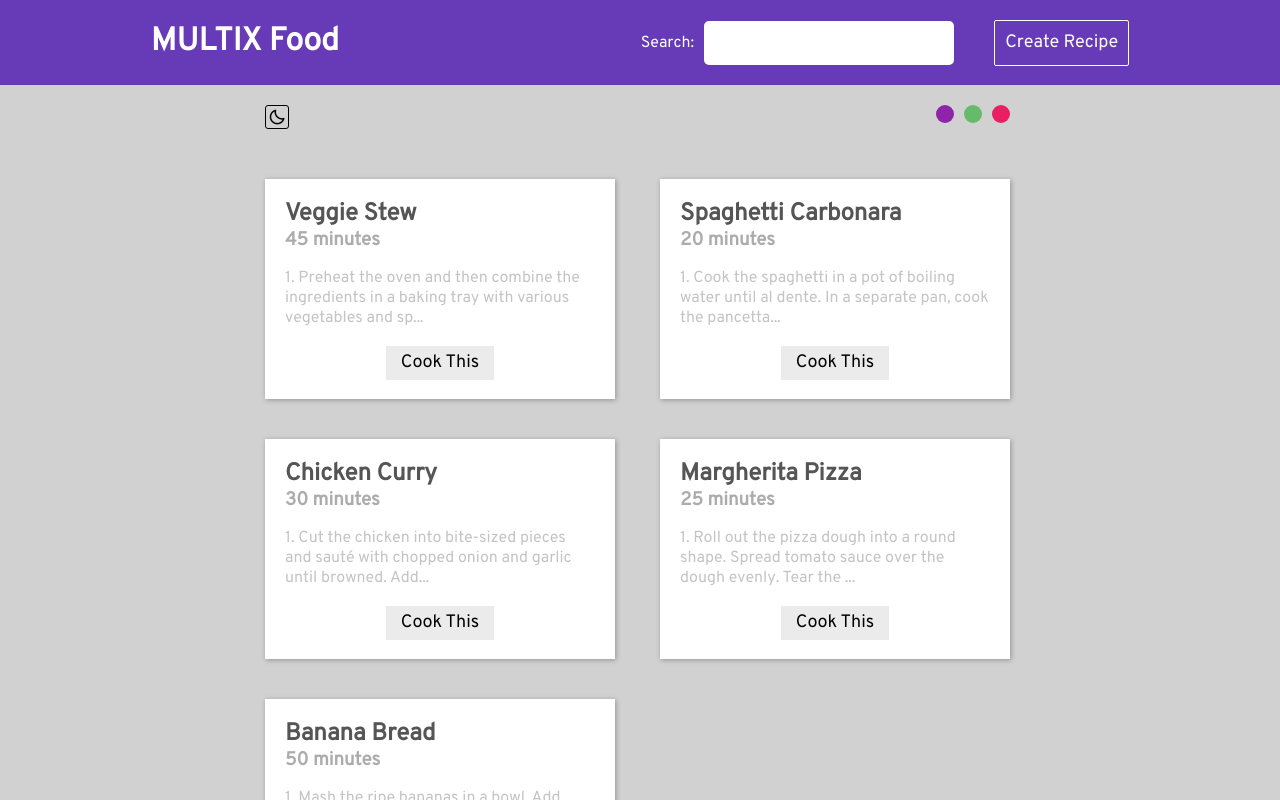
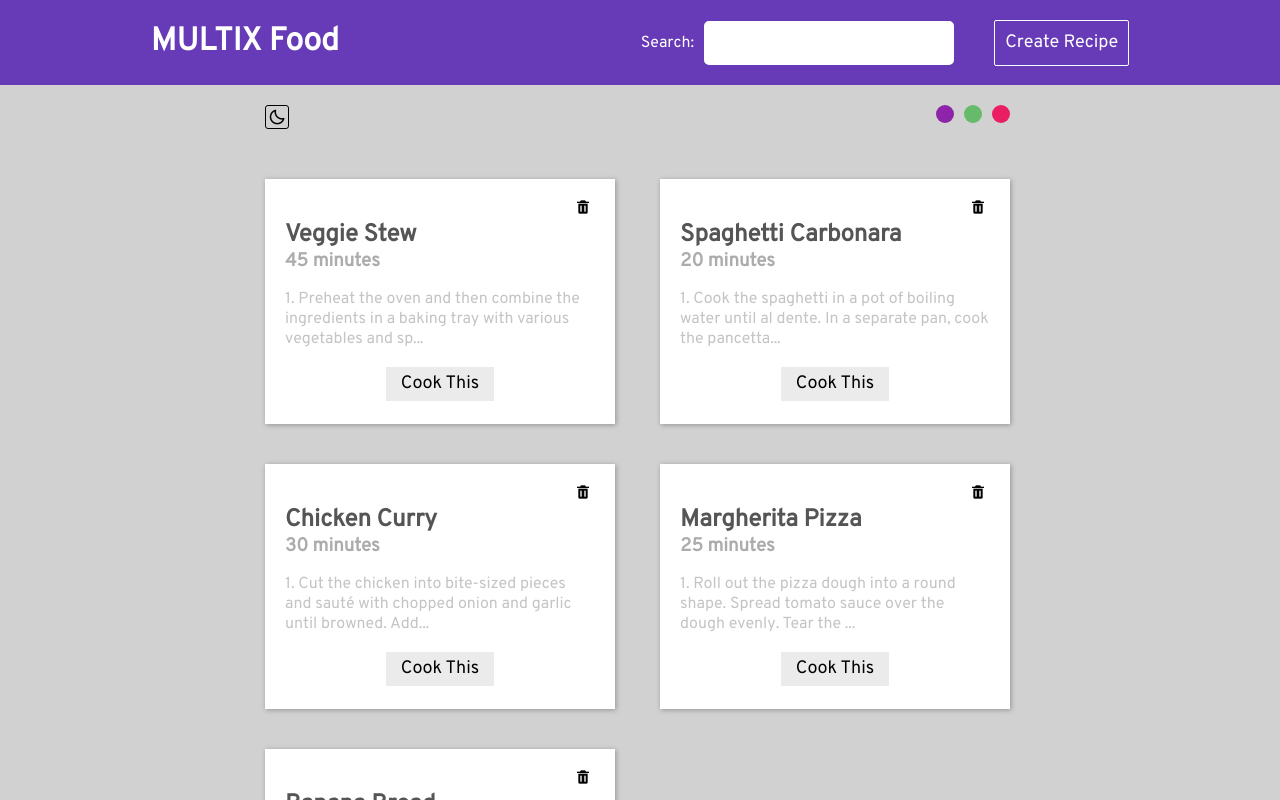
Before and after one commit to MohiiiReza051/react-recipes, a React (Create React App) app: page / in a window 1280 px wide. Shown: the top 800 px of the page. Built offline with nearby package versions, Linux system fonts and the light colour scheme; data requests are answered from the project's data file.

Commit message:
add feature to delete recipe from database

```diff
--- a/src/Components/Create/index.js
+++ b/src/Components/Create/index.js
@@ -16,7 +16,6 @@ const Create = () =>
   const handleSubmitForm = e =>
   {
     e.preventDefault();
-    // console.log(ingredientsList.length > 0);
     if (ingredientsList.length > 0) {
       postData(newRecipe);
       setIsSend(true);
--- a/src/Components/NavBar/index.js
+++ b/src/Components/NavBar/index.js
@@ -1,11 +1,19 @@
+import { useState } from 'react';
 import { Link, NavLink, useNavigate } from 'react-router-dom'
 import '../../styles/NavBar.css';
 
 const NavBar = () =>
 {
+  const [searchValue, setSearchValue] = useState('');
   const navigate = useNavigate();
 
-  const handleSearchField = e => e.key === 'Enter' && navigate(`/search/${e.target.value}`);
+  const handleSearchField = e =>
+  {
+    if (e.key === 'Enter') {
+      setSearchValue('');
+      navigate(`/search/${e.target.value}`);
+    }
+  }
 
   return (
     <div className='nav-con'>
@@ -21,6 +29,8 @@ const NavBar = () =>
             type="text"
             className='search-field'
             name='search'
+            value={searchValue}
+            onInput={e => setSearchValue(e.target.value)}
             onKeyDown={e => handleSearchField(e)}
           />
           <NavLink to={'/create'} className='create-recipe-btn'>
--- a/src/Components/RecipeList/index.js
+++ b/src/Components/RecipeList/index.js
@@ -1,12 +1,26 @@
-import { Link } from 'react-router-dom'
+import { Link, useNavigate } from 'react-router-dom'
 import '../../styles/RecipeList.css'
 
 const RecipeList = ({ recipes }) =>
 {
+  const navigate = useNavigate();
+
+  const handleDeleteRecipe = async recipeId =>
+  {
+    await fetch(`http://localhost:3000/recipes/${recipeId}`, {
+      method: 'DELETE',
+      headers: {
+          'Content-Type': 'application/json'
+      }
+    })
+    window.location.reload();
+  }
+
   return (
     <div className="recipes-list">
       {recipes.map(r => (
         <div className="card" key={r.id}>
+          <i className='bx bxs-trash' onClick={() => handleDeleteRecipe(r.id)}></i>
           <h2 className="title">
             {r.title}
           </h2>
--- a/src/styles/RecipeList.css
+++ b/src/styles/RecipeList.css
@@ -7,7 +7,7 @@
 }
 .recipes-list .card {
     width: 350px;
-    height: 220px;
+    height: 245px;
     padding: 20px;
     box-shadow: 1px 1px 5px rgba(0, 0, 0, 0.3);
     background-color: var(--white);
@@ -15,6 +15,15 @@
 }
 .recipes-list .card:hover {
     rotate: 1deg;
+}
+.recipes-list .bxs-trash {
+    margin-left: 290px;
+    cursor: pointer;
+    transition: 0.2s;
+}
+.recipes-list .bxs-trash:hover {
+    scale: 1.1;
+    color: #ff0000;
 }
 .recipes-list .card .title {
     color: #555;
```
